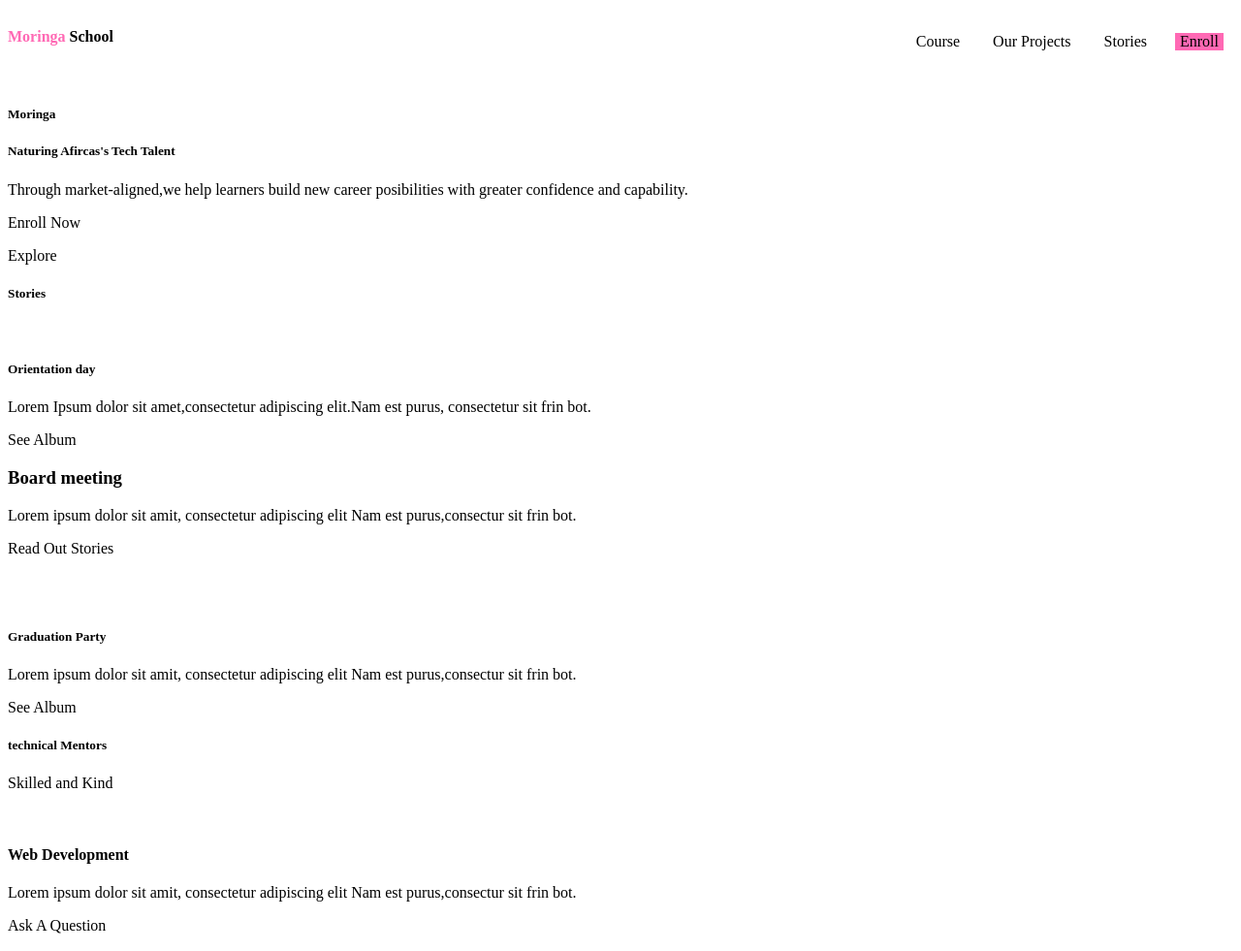
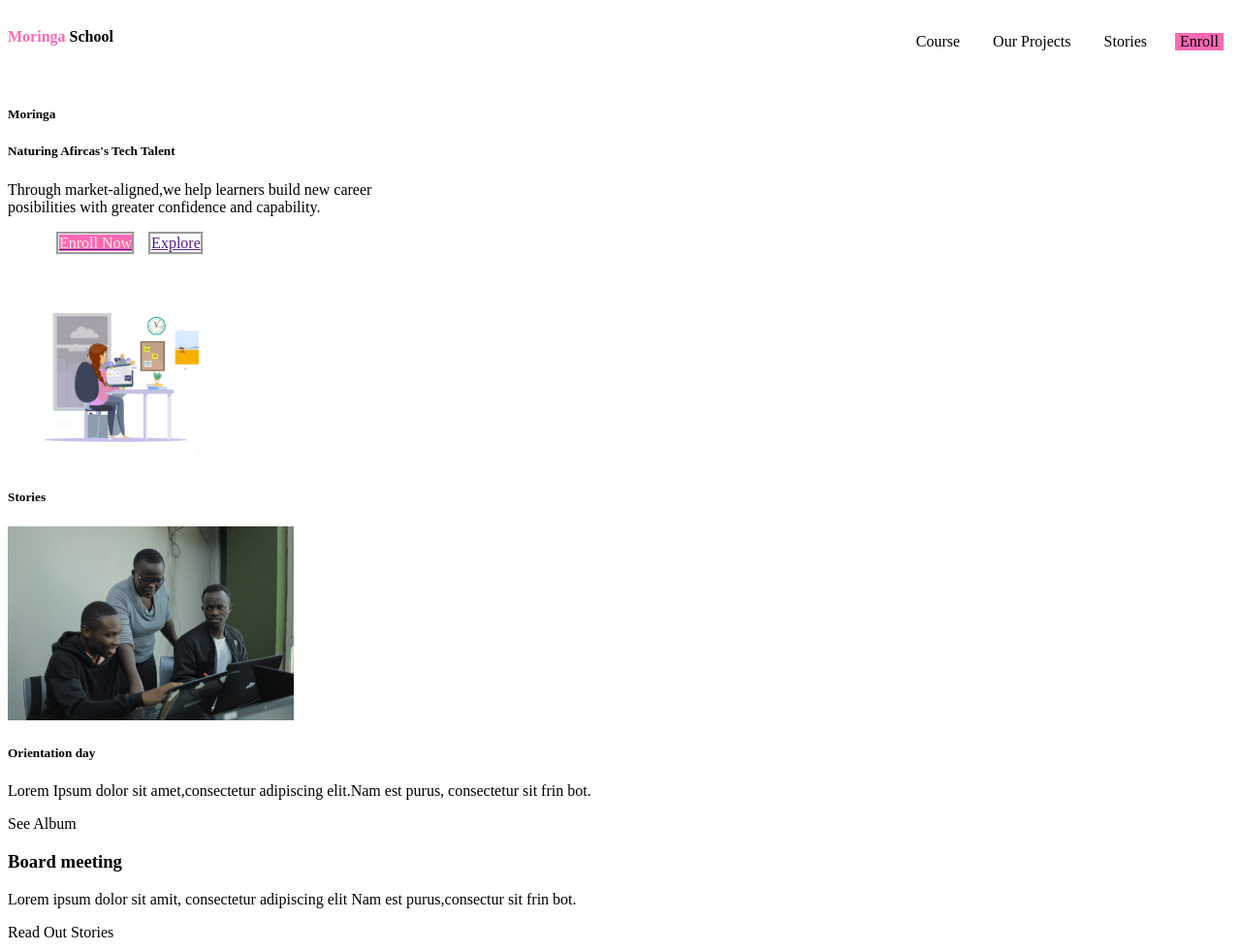
Before and after one commit to Oscarachieng/moringa-school-landing-page, a plain HTML site: page index.html in a window 1280 px wide. Shown: the top 981 px of the page at 97% size. Drawn offline with Linux system fonts and the light colour scheme.

Commit message:
uploading images into the web page us html

```diff
--- a/assets/css/style.css
+++ b/assets/css/style.css
@@ -29,3 +29,20 @@
 .nav ul li a{
 
 }
+.mor{
+    width: 60%;
+}
+.p{
+    width: 50%;
+    align-items: stretch;
+}
+.innav ul li{
+    list-style: none;
+    display: inline-block;
+    margin-left: 10px;
+    border-style: groove;
+}
+.s{
+    background-color: hotpink;
+    color: antiquewhite;
+}
--- a/index.html
+++ b/index.html
@@ -22,23 +22,31 @@
         </div>
        </div>
     </div>
-    <div class="mid1">
-        <h5>Moringa</h5>
-        <h5>Naturing Afircas's Tech Talent</h5>
-        <p>Through market-aligned,we help learners
+    <div class="mor">
+        <div>
+            <h5>Moringa</h5>
+        </div>
+        <div class="p">
+            <h5 class="par">Naturing Afircas's Tech Talent</h5>
+            <p>Through market-aligned,we help learners
              build new career posibilities with
              greater confidence and capability. </p>
-         <div class="Enrollbt">
-             <p>Enroll Now</p>
-         </div>
-         <div class="expbt">
-             <p>Explore</p>
+             <div class="innav">
+                 <ul>
+                     <li><a href=""><span class="s">Enroll Now</span></a></li>
+                     <li><a href="">Explore</a></li>
+                 </ul>
+             </div>
+        </div>
+
+         <div class="im1">
+             <img  src="assets/images/image1.png" alt="Typing student" height="200">
          </div>
     </div>
     <diV class="stories">
         <h5>Stories</h5>
         <p></p>
-        <img>
+        <img src="assets/images/image 2.png" alt="" height="200px">
         <h5>Orientation day</h5>
         <p>Lorem Ipsum dolor sit amet,consectetur adipiscing elit.Nam est purus,
             consectetur sit frin bot.</p>
@@ -54,10 +62,10 @@
         <div  class="read stories">
             <p>Read Out Stories</p>
         </div>
-        <img>
+        <img src="assets/images/image 3.png" alt="moringa students" height="200px">
     </div>
     <div class="graduation">
-        <img>
+        <img src="assets/images/image 4.png" alt="graduation" height="200px">
         <h5>Graduation Party</h5>
         <p>Lorem ipsum dolor sit amit, consectetur adipiscing elit
             Nam est purus,consectur sit frin bot.</p>
@@ -69,7 +77,7 @@
        <h5>technical Mentors</h5>
        <p>Skilled and Kind</p>
        <div class="tm">
-           <img>
+           <img src="assets/images/image 5.png" alt="mentor rose" height="120px">
            <h4>Web Development</h4>
            <p>Lorem ipsum dolor sit amit,
                consectetur adipiscing elit
@@ -78,7 +86,7 @@
              <div class="ask">Ask A Question</div>
        </div>
        <div class="tm">
-        <img>
+        <img src="assets/images/image 6.png" alt="mentoralbert" height="120px">
         <h5>Web Development</h5>
         <p>Lorem ipsum dolor sit amit,
             consectetur adipiscing elit
@@ -87,7 +95,7 @@
           <div class="ask">Ask A Question</div>
     </div>
     <div class="tm">
-        <img>
+        <img src="assets/images/image 7.png" alt="tm katana" height="120px">
         <h5>Web Development</h5>
         <p>Lorem ipsum dolor sit amit,
             consectetur adipiscing elit
@@ -96,7 +104,7 @@
           <div class="ask">Ask A Question</div>
     </div>
     <div class="tm">
-        <img>
+        <img src="assets/images/image 8.png" alt="tmkarimu" height="120px">
         <h5>Android Development</h5>
         <p>Lorem ipsum dolor sit amit,
             consectetur adipiscing elit
@@ -116,7 +124,7 @@
         <div class="learn">
             <p>Learn More</p>
         </div>
-        <img>
+        <img src="assets/images/image 9.png" alt="project picture" height="120px">
     </div>
     <div class="closing">
         <p>Still not sure?</p>
```
